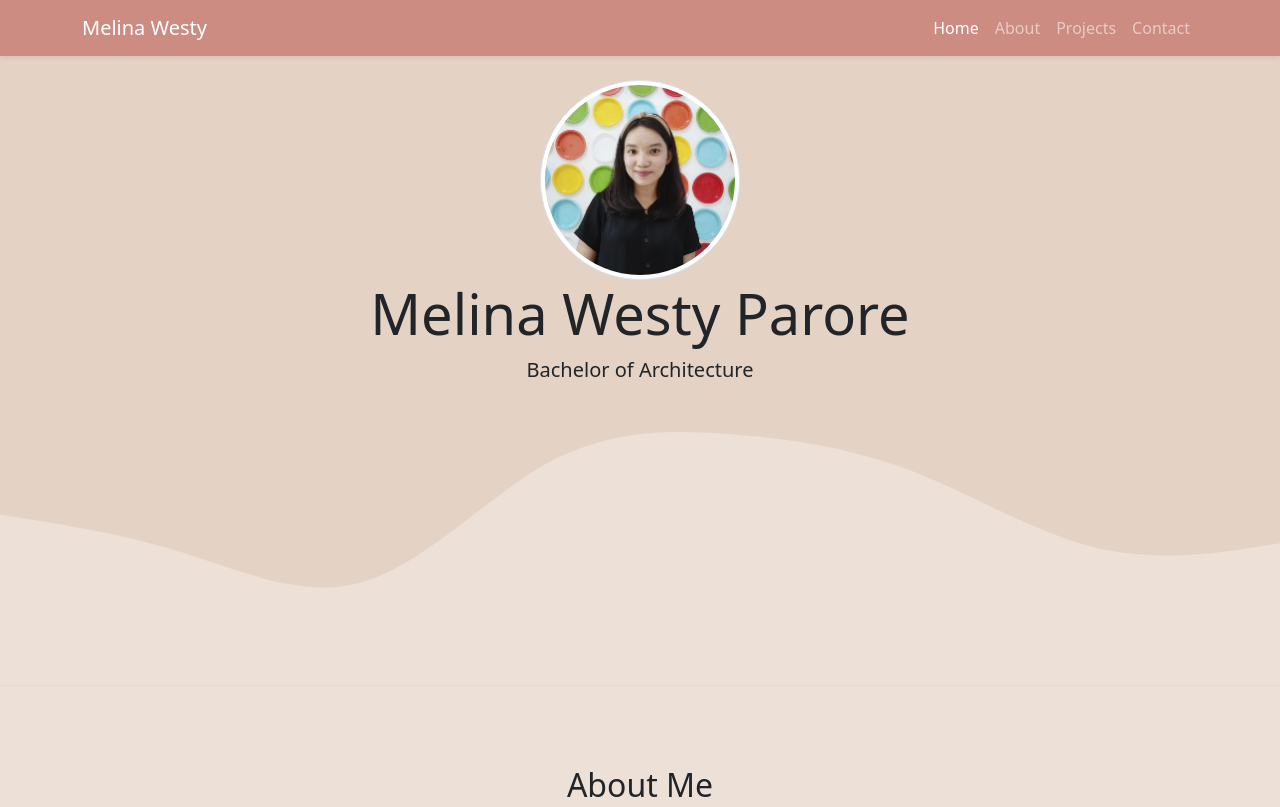
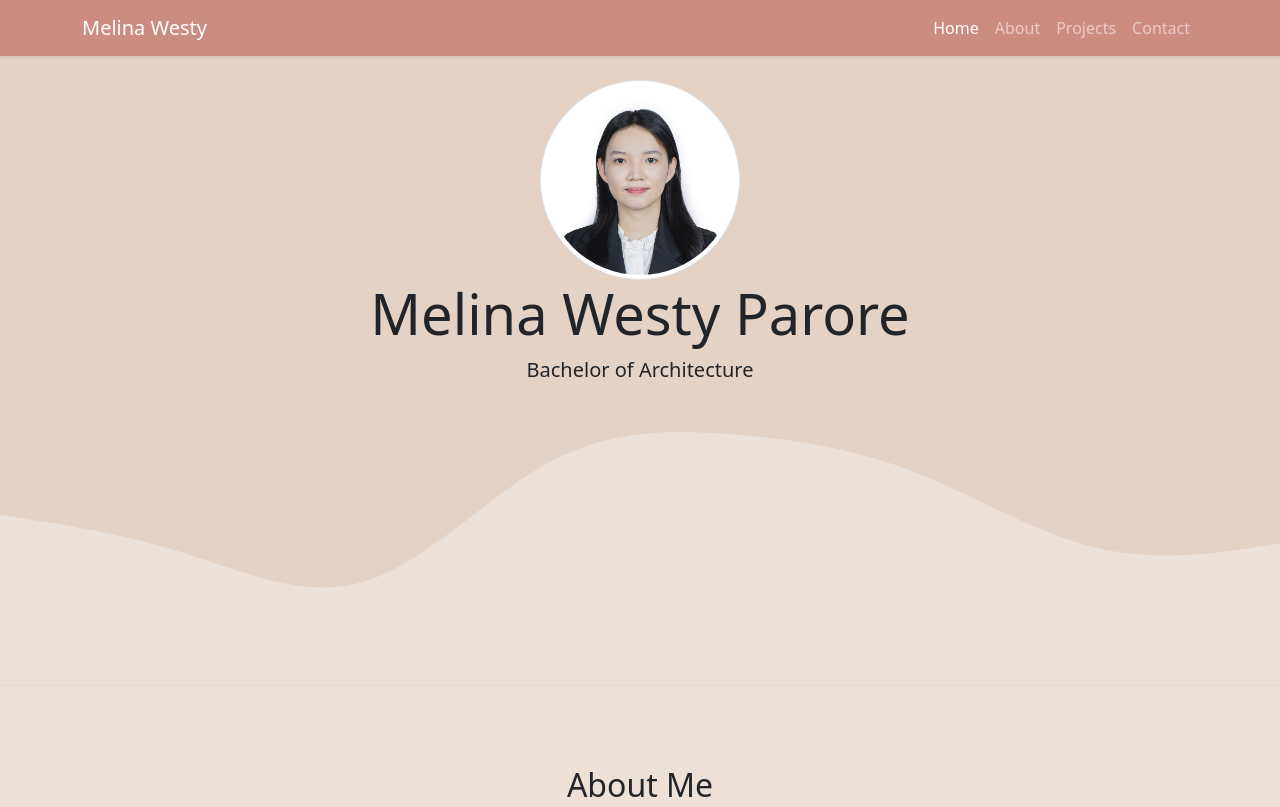
Before and after one commit to westyparore/westyparore.github.io, a plain HTML site: page index.html in a window 1280 px wide. Shown: the top 807 px of the page. Drawn offline with nearby package versions, Linux system fonts and the light colour scheme.

Commit message:
mengubah image pada jumbotron

```diff
--- a/index.html
+++ b/index.html
@@ -46,7 +46,7 @@
 
     <!-- Jumbotron -->
     <section class="jumbotron text-center">
-      <img src="img/2020-01-07 03.17.27 2.jpg" alt="Melina Westy" width="200" class="rounded-circle img-thumbnail" />
+      <img src="img/Profil.jpg" alt="Melina Westy" width="200" class="rounded-circle img-thumbnail" />
       <h1 class="display-4">Melina Westy Parore</h1>
       <p class="lead">Bachelor of Architecture</p>
       <svg xmlns="http://www.w3.org/2000/svg" viewBox="0 0 1440 320">
```
Also changed, not shown: img/Profil.jpg (added).
